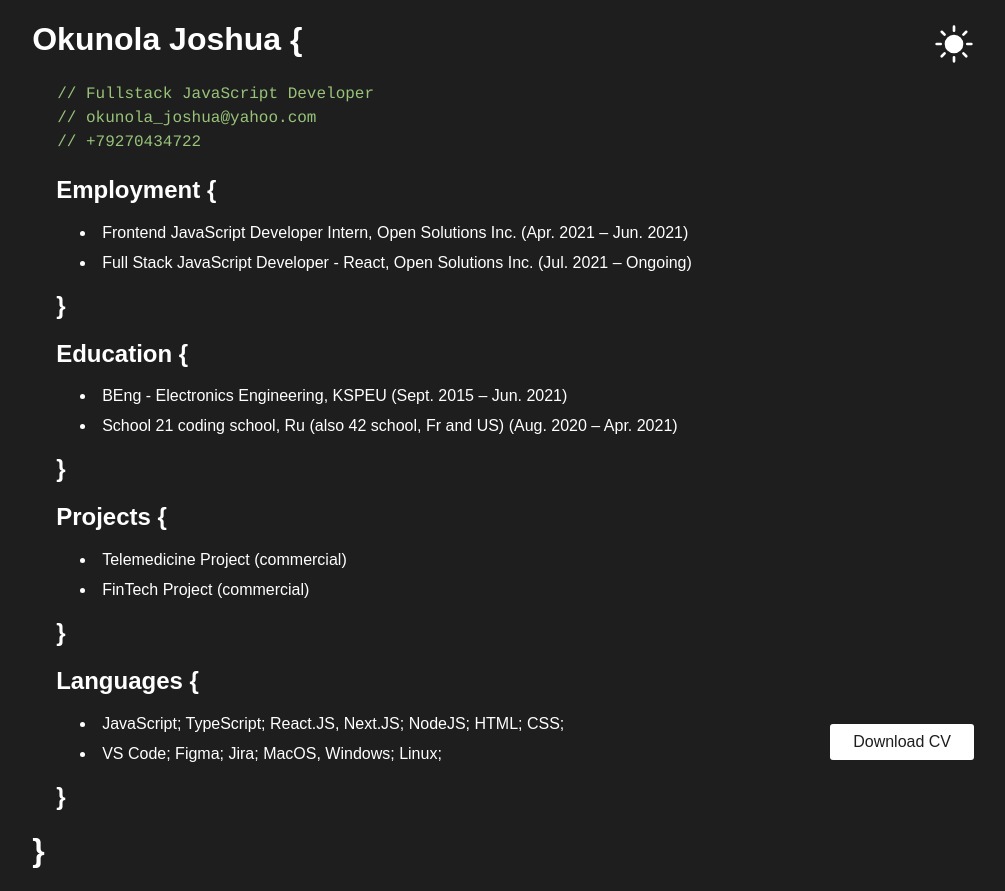
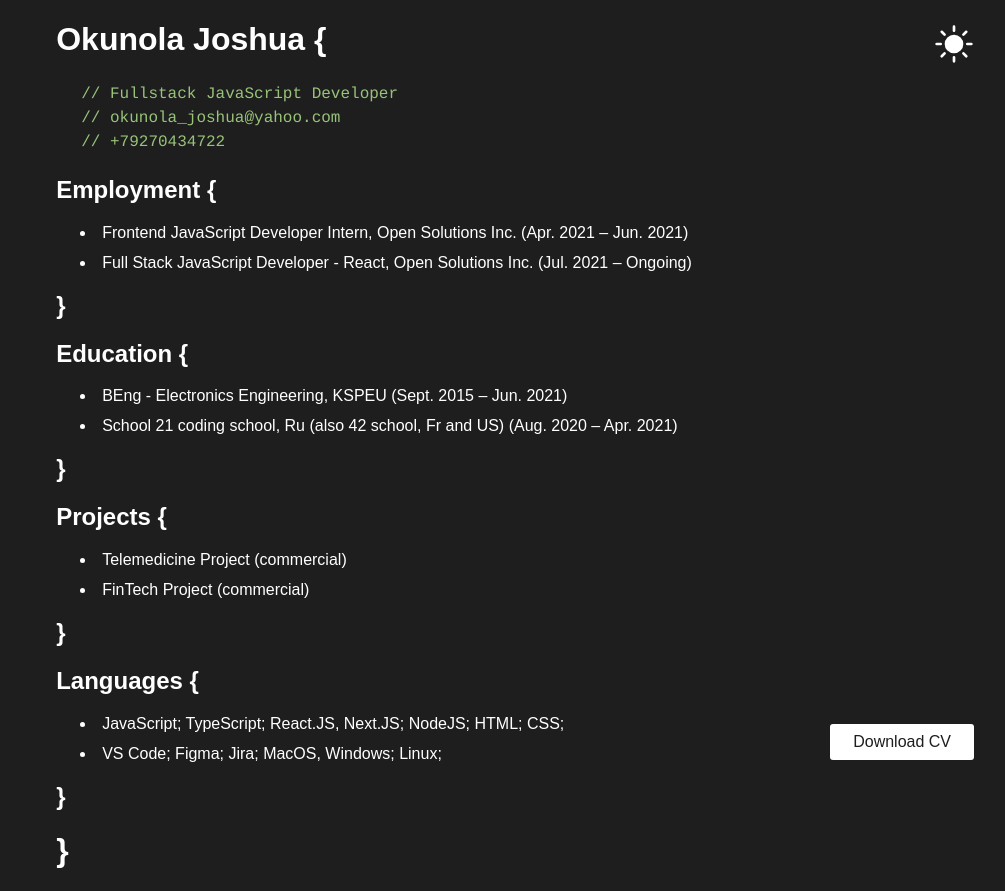
Before and after one commit to AfoeJoe/code-portfolio, a Next.js app: page / in a window 1280 px wide. Shown: the whole page, without its empty margins (266-1271 px from the left). Built offline with nearby package versions, Linux system fonts and the light colour scheme.

Commit message:
padding set

```diff
--- a/components/PageBuilder/Page.module.css
+++ b/components/PageBuilder/Page.module.css
@@ -1,5 +1,5 @@
 .blockWrapper {
-  padding: 0px 24px;
+  /* padding: 0px 24px; */
 }
 
 /* .order {
```
